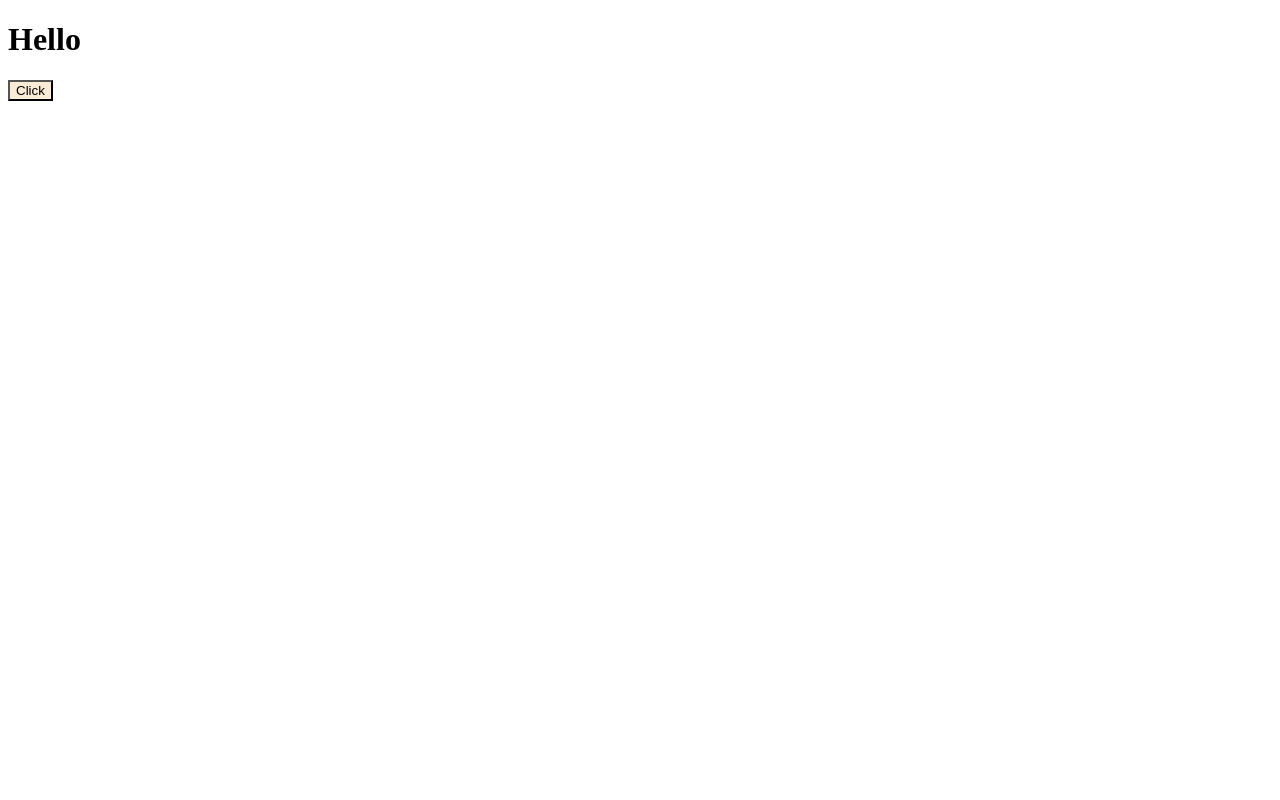
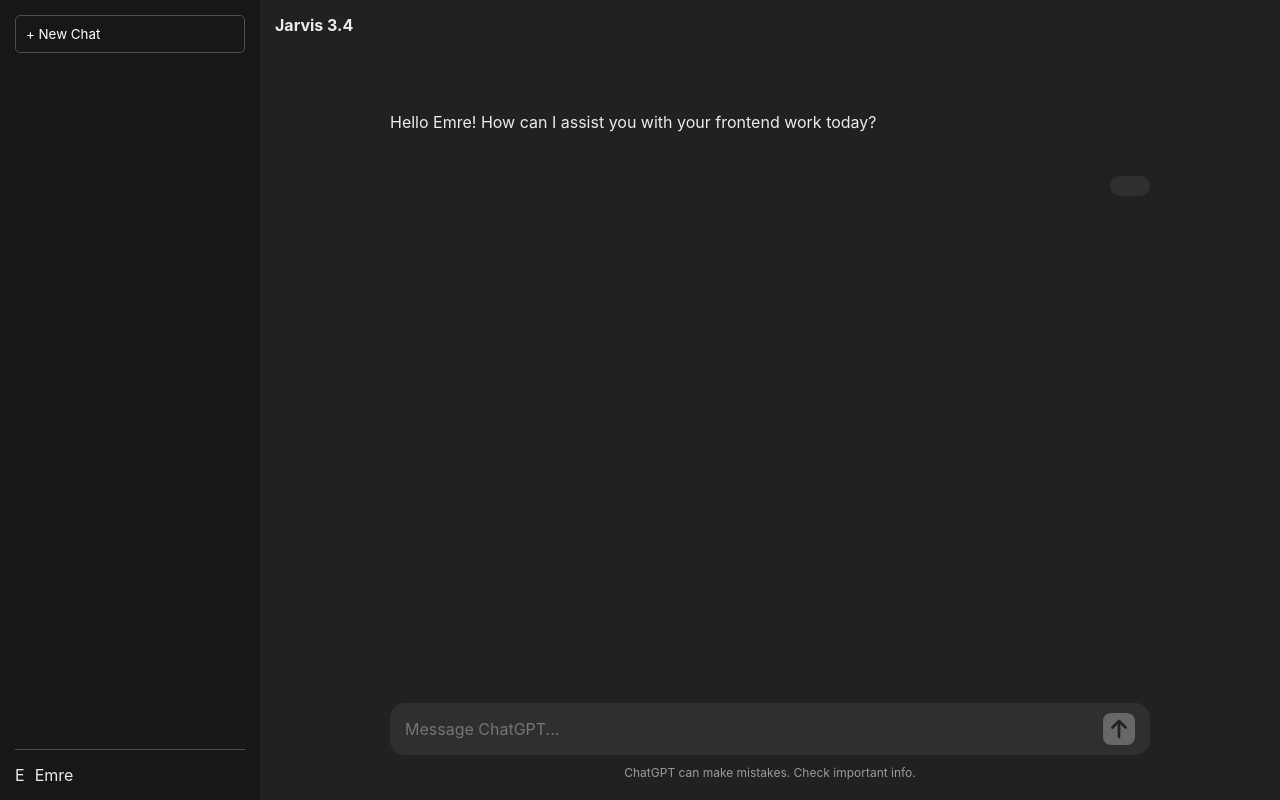
Before and after one commit to PrimeEmre/Bulding-Chatbot-In-Website-, a Flask app: page / in a window 1280 px wide. Before the commit the page is almost empty. Run offline with Flask 3, Linux system fonts and the light colour scheme.

Commit message:
finshed the UI

```diff
--- a/templates/index.css
+++ b/templates/index.css
@@ -1,8 +1,146 @@
-html{
-    font-size: 16px;
+* {
+    box-sizing: border-box;
+    margin: 0;
+    padding: 0;
+    font-family: -apple-system, BlinkMacSystemFont, "Segoe UI", Roboto, Helvetica, Arial, sans-serif;
 }
 
-button{
-    color: black;
-    background: antiquewhite;
+body, html {
+    height: 100%;
+    background-color: #212121;
+    color: #ececec;
 }
+
+.app-container {
+    display: flex;
+    height: 100vh;
+}
+
+/* Sidebar Styling */
+.sidebar {
+    width: 260px;
+    background-color: #171717;
+    padding: 15px;
+    display: flex;
+    flex-direction: column;
+}
+
+.new-chat {
+    background: transparent;
+    border: 1px solid #4d4d4d;
+    color: white;
+    padding: 10px;
+    border-radius: 5px;
+    cursor: pointer;
+    text-align: left;
+    margin-bottom: 20px;
+}
+
+.chat-history {
+    flex: 1;
+    overflow-y: auto;
+}
+
+.history-item {
+    padding: 10px;
+    font-size: 14px;
+    cursor: pointer;
+    border-radius: 5px;
+}
+
+.history-item:hover {
+    background-color: #2f2f2f;
+}
+
+.user-profile {
+    padding-top: 15px;
+    border-top: 1px solid #4d4d4d;
+    display: flex;
+    align-items: center;
+    gap: 10px;
+}
+
+/* Main Chat Styling */
+.chat-main {
+    flex: 1;
+    display: flex;
+    flex-direction: column;
+    background-color: #212121;
+}
+
+.top-bar {
+    padding: 15px;
+    font-weight: bold;
+}
+
+.conversation-container {
+    flex: 1;
+    overflow-y: auto;
+    padding: 40px 0;
+}
+
+.message-wrapper {
+    width: 100%;
+    max-width: 800px;
+    margin: 0 auto;
+    padding: 20px;
+    display: flex;
+}
+
+.user {
+    justify-content: flex-end;
+}
+
+.message-content {
+    max-width: 85%;
+    line-height: 1.6;
+}
+
+.user .message-content {
+    background-color: #2f2f2f;
+    padding: 10px 20px;
+    border-radius: 20px;
+}
+
+/* Input Styling */
+.input-container {
+    width: 100%;
+    max-width: 800px;
+    margin: 0 auto;
+    padding: 20px;
+}
+
+.input-wrapper {
+    background-color: #2f2f2f;
+    border-radius: 15px;
+    padding: 10px 15px;
+    display: flex;
+    align-items: center;
+}
+
+textarea {
+    flex: 1;
+    background: transparent;
+    border: none;
+    color: white;
+    resize: none;
+    font-size: 16px;
+    outline: none;
+}
+
+.send-button {
+    background-color: #676767;
+    border: none;
+    border-radius: 8px;
+    width: 32px;
+    height: 32px;
+    cursor: pointer;
+    color: #212121;
+}
+
+.footer-note {
+    font-size: 12px;
+    color: #9b9b9b;
+    text-align: center;
+    margin-top: 10px;
+}
--- a/templates/index.html
+++ b/templates/index.html
@@ -2,13 +2,55 @@
 <html lang="en">
 <head>
     <meta charset="UTF-8">
-    <title>Title</title>
+    <meta name="viewport" content="width=device-width, initial-scale=1.0">
+    <title>Professional AI Interface</title>
     <link rel="stylesheet" href="/templates/index.css">
 </head>
 <body>
-    <h1>Hello</h1>
-    <button onclick="helloWorld()">Click</button>
 
-    <script src="/templates/index.js"></script>
+    <div class="app-container">
+        <aside class="sidebar">
+            <button class="new-chat">+ New Chat</button>
+            <div class="chat-history">
+            </div>
+            <div class="user-profile">
+                <div class="avatar">E</div>
+                <span>Emre</span>
+            </div>
+        </aside>
+
+        <main class="chat-main">
+            <header class="top-bar">
+                <div class="model-selector">Jarvis 3.4</div>
+            </header>
+
+            <div class="conversation-container">
+                <div class="message-wrapper bot">
+                    <div class="message-content">
+                        Hello Emre! How can I assist you with your frontend work today?
+                    </div>
+                </div>
+
+                <div class="message-wrapper user">
+                    <div class="message-content">
+
+                    </div>
+                </div>
+            </div>
+
+            <div class="input-container">
+                <div class="input-wrapper">
+                    <textarea placeholder="Message ChatGPT..." rows="1"></textarea>
+                    <button class="send-button">
+                        <svg viewBox="0 0 24 24" fill="none" xmlns="http://www.w3.org/2000/svg"><path d="M7 11L12 6L17 11M12 18V7" stroke="currentColor" stroke-width="2" stroke-linecap="round" stroke-linejoin="round"/></svg>
+                    </button>
+                </div>
+                <p class="footer-note">ChatGPT can make mistakes. Check important info.</p>
+            </div>
+        </main>
+    </div>
+
+<script src="/templates/index.js"></script>
+
 </body>
 </html>
```
